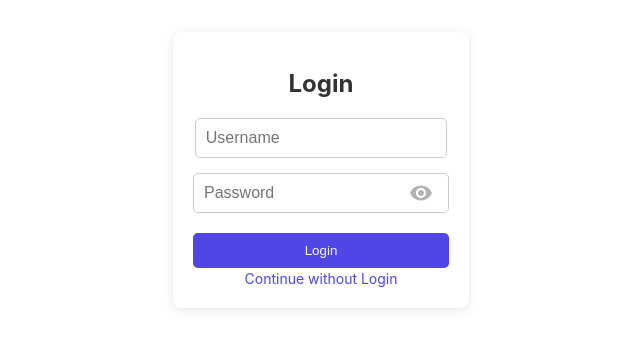
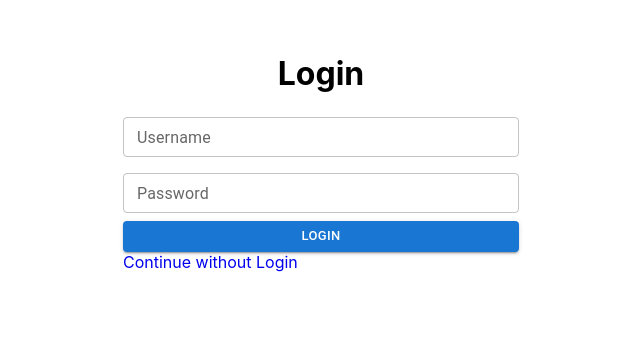
Before and after one commit to selerqc/IPT_Final_Activity, a React (Vite) app in the folder dashboard/: page / in a window 1280 px wide. Shown: the part 250-598 px from the top of the page, without its empty margins (319-959 px from the left). Built offline with nearby package versions, Linux system fonts and the light colour scheme.

Commit message:
feat: refactor Login component for improved UI and remove unused styles

```diff
--- a/dashboard/src/pages/Login.jsx
+++ b/dashboard/src/pages/Login.jsx
@@ -1,16 +1,21 @@
-import { useEffect, useState } from "react";
-import "../styles/Login.css";
+import { useEffect, useRef, useState } from "react";
+// import "../styles/Login.css";
 import { useNavigate } from "react-router-dom";
 import VisibilityIcon from "@mui/icons-material/Visibility";
 import VisibilityOffIcon from "@mui/icons-material/VisibilityOff";
 import axios from "axios";
-
+import CssBaseline from "@mui/material/CssBaseline";
+import Box from "@mui/material/Box";
+import Container from "@mui/material/Container";
+import TextField from "@mui/material/TextField";
+import Button from "@mui/material/Button";
 function Login() {
   const [LoginData, setLoginData] = useState({
     username: "",
     password: "",
     isActive: false,
   });
+
   const [showPassword, setShowPassword] = useState(false);
   const [error, setError] = useState("");
   const navigate = useNavigate();
@@ -45,62 +50,64 @@ function Login() {
       });
   };
   return (
-    <div className='login-container'>
-      <div className='login-box'>
-        <h1 className='login-title'>Login</h1>
+    <Container
+      maxWidth="xs"
+      sx={{
+        width: "100vw",
+        height: "95vh",
+        display: "flex",
+        flexDirection: "column",
+        justifyContent: "center",
+      }}>
+      <Box component="section">
+        <h1 className="login-title">Login</h1>
 
-        <div className='input-group'>
-          {error && <p className='error-message'>{error}</p>}
+        {error && <p className="error-message">{error}</p>}
 
-          <input
-            id='username'
-            type='text'
+        <TextField
+          id="username"
+          label="Username"
+          variant="outlined"
+          size="small"
           value={LoginData.username}
           onChange={(e) =>
             setLoginData({ ...LoginData, username: e.target.value })
           }
-            placeholder='Username'
-            className='input-field'
-          />
-        </div>
+          fullWidth></TextField>
 
-        <div className='input-group'>
-          <div className='password-container'>
-            <input
-              id='password'
-              type={showPassword ? "text" : "password"}
+        <TextField
+          id="password"
+          label="Password"
+          variant="outlined"
           value={LoginData.password}
+          size="small"
           onChange={(e) =>
             setLoginData({ ...LoginData, password: e.target.value })
           }
-              placeholder='Password'
-              className='input-field password-input'
-            />
-            <button
-              type='button'
-              className='toggle-password'
-              onClick={togglePasswordVisibility}>
-              {showPassword ? <VisibilityOffIcon /> : <VisibilityIcon />}
-            </button>
-          </div>
-        </div>
+          type={showPassword ? "text" : "password"}
+          fullWidth
+          margin="normal"></TextField>
 
-        <div className='button-group'>
-          <button className='login-button' onClick={handleLogin}>
+        <Button
+          id="login-btn"
+          variant="contained"
+          size="small"
+          fullWidth
+          onClick={handleLogin}>
           Login
-          </button>
-        </div>
+        </Button>
+
         <a
-          className='guest-link'
-          href='#'
+          className="guest-link"
+          href="#"
           onClick={(e) => {
             e.preventDefault();
             handleWithoutLogin();
           }}>
           Continue without Login
         </a>
-      </div>
-    </div>
+      </Box>
+    </Container>
   );
 }
 
--- a/dashboard/src/styles/Dashboard.css
+++ b/dashboard/src/styles/Dashboard.css
@@ -30,7 +30,7 @@ body {
   gap: 1rem;
 }
 span {
-  border: 1px solid black;
+
   border-radius: 5px;
   padding: 5px;
   font-weight: bold;
@@ -38,8 +38,6 @@ span {
   font-size: 20px;
   font-family: Arial, sans-serif;
   letter-spacing: 1px;
-
-  box-shadow: 2px 2px 5px rgba(0, 0, 0, 0.1);
 }
 
 span:hover{
--- a/dashboard/src/styles/Login.css
+++ /dev/null
@@ -1,97 +0,0 @@
-.login-container {
-  display: flex;
-  height: 100vh;
-  width: 100vw;
-  justify-content: center;
-  align-items: center;
-}
-
-.login-box {
-  width: 20%;
-  max-width: 300px;
-  padding: 20px;
-  background: white;
-  box-shadow: 0 2px 10px rgba(0, 0, 0, 0.1);
-  border-radius: 8px;
-  text-align: center;
-}
-
-.login-title {
-  font-size: 1.5rem;
-  font-weight: 700;
-  color: #333;
-  margin-bottom: 20px;
-}
-
-.input-group {
-  margin-top: 15px;
-  width: 100%;
-}
-
-.input-field {
-  width: 90%;
-  padding: 10px;
-  border: 1px solid #ccc;
-  border-radius: 5px;
-  font-size: 16px;
-}
-
-.password-container {
-  position: relative;
-  width: 100%;
-  display: flex;
-  align-items: center;
-}
-
-.password-input {
-  width: 100%;
-  padding: 10px;
-  padding-right: 40px;
-  border: 1px solid #ccc;
-  border-radius: 5px;
-  font-size: 16px;
-}
-
-.toggle-password {
-  position: absolute;
-  right: 10px;
-  background: none;
-  border: none;
-  color: #b2b2b2;
-  cursor: pointer;
-  display: flex;
-  align-items: center;
-}
-
-.toggle-password:hover {
-  color: #000;
-}
-
-.button-group {
-  margin-top: 20px;
-}
-
-.login-button {
-  width: 100%;
-  padding: 10px;
-  background-color: #4f46e5;
-  color: white;
-  border: none;
-  border-radius: 5px;
-  cursor: pointer;
-}
-
-.login-button:hover {
-  background-color: #4338ca;
-}
-
-.guest-link {
-  margin-top: 20px;
-  font-size: 14px;
-  color: #4f46e5;
-  text-decoration: none;
-}
-
-.guest-link:hover {
-  text-decoration: underline;
-}
--- a/dashboard/src/styles/TaskTracker.css
+++ b/dashboard/src/styles/TaskTracker.css
@@ -88,8 +88,3 @@ li.completed {
 .buttons button:last-child:hover {
   background-color: #c82333;
 }
-:root {
-  --toastify-container-width: fit-content;
-  --toastify-toast-width: 250px;
-  --toastify-toast-offset: 16px;
-}
```
Lines whose indentation alone changed are shown as unchanged.
